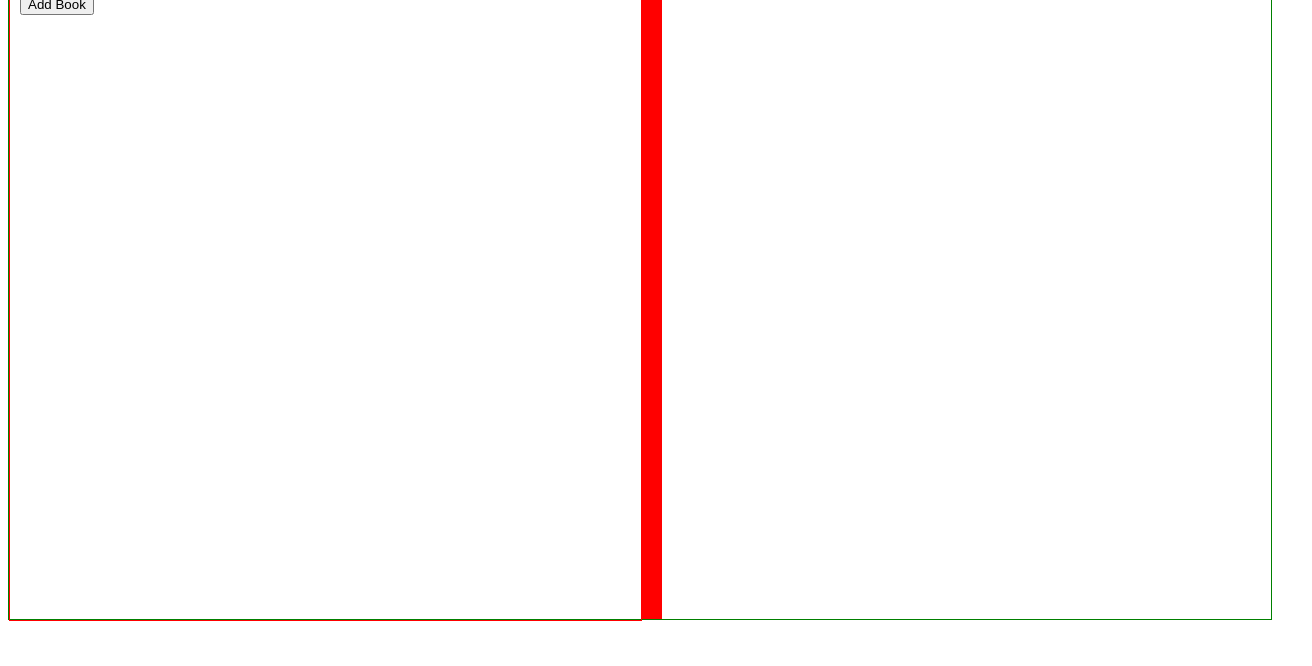
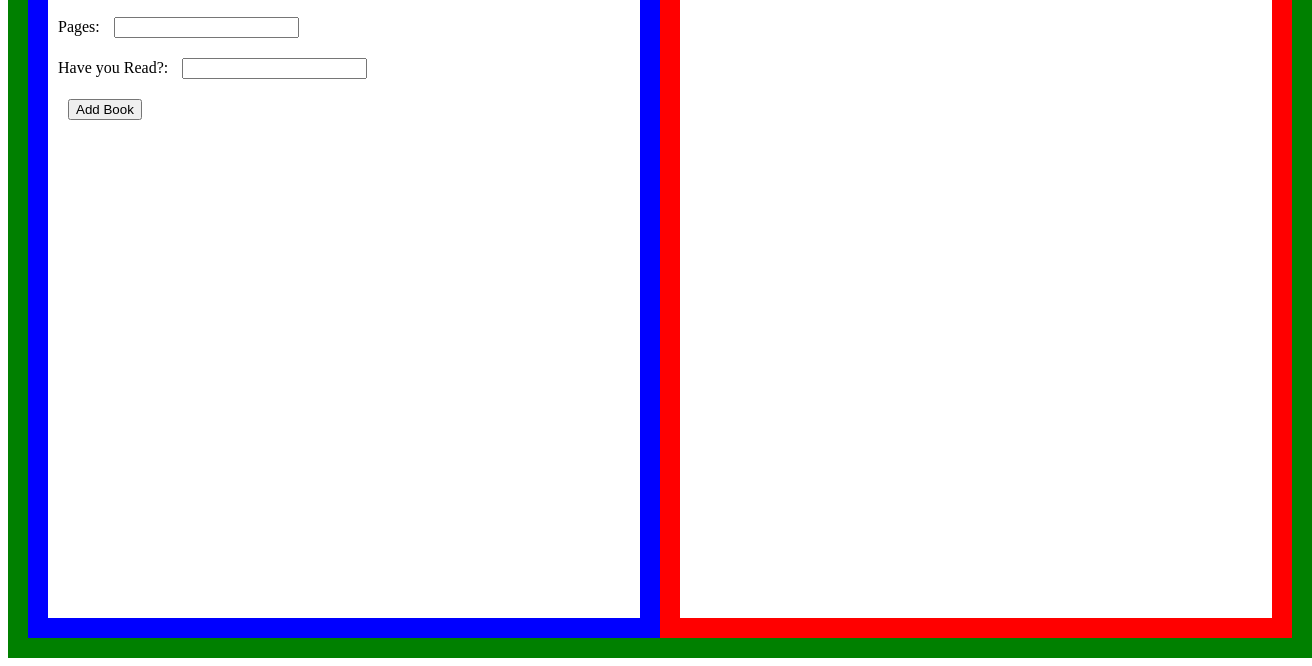
Before and after one commit to Blakedav208/library, a plain HTML site: page index.html in a window 1280 px wide. Shown: the part 190-856 px from the top of the page, 1312 px wide, since content can reach past the window. Before the commit the page ends 816 px from the top, so only its background shows below. Drawn offline with Linux system fonts and the light colour scheme.

Commit message:
Add header to the library UI & Fix Flexbox stylings

```diff
--- a/index.html
+++ b/index.html
@@ -8,6 +8,9 @@
     <div class="container">
       <div class="library">
         <div class="ui">
+          <div class="header">
+            <h2>Blake's Library</h2>
+          </div>
           <form>
             <label for="title">Title:</label>
             <input type="text" id="title" /><br/>
--- a/styles.css
+++ b/styles.css
@@ -1,43 +1,46 @@
 .container {
-  display: flex;
-  height: 100vh;
-  width: 100%;
+  /* display: flex; */
+  /* height: 100vh;
+  width: 100%; */
 }
 
 .library {
   display: flex;
-  justify-content: flex-start;
-  border: 1px solid green;
+  border: 20px solid green;
   width: 100%;
   height: 100vh;
 }
 
 .ui {
-  display: flex;
   justify-content: flex-start;
-  border: 1px solid red;
-  width: 50%;
-  height: 100%;
+  border: 20px solid blue;
+  width: 100%;
+  height: auto;
 }
 
-.bookShelf{
-display: flex;
-justify-content: center;
-align-items: flex-start;
-border: 10px solid red;
+.bookShelf {
+  /* justify-content: flex-end; */
+  /* align-items: flex-start; */
+  border: 20px solid red;
+  width: 100%;
+  flex-direction: row;
+  flex-wrap: wrap;
 }
 
-.book{
-    height: 200px;
-    width: auto;
-    border: 10px solid lightblue;
-
+.book {
+  height: 200px;
+  width: 150px;
+  border: 10px solid lightblue;
 }
 
-form input[type=text]{
+form input[type="text"] {
   margin: 10px;
 }
 
-form button{
-margin: 10px;
+form button {
+  margin: 10px;
 }
+
+form{
+  margin: 10px;
+}
```
